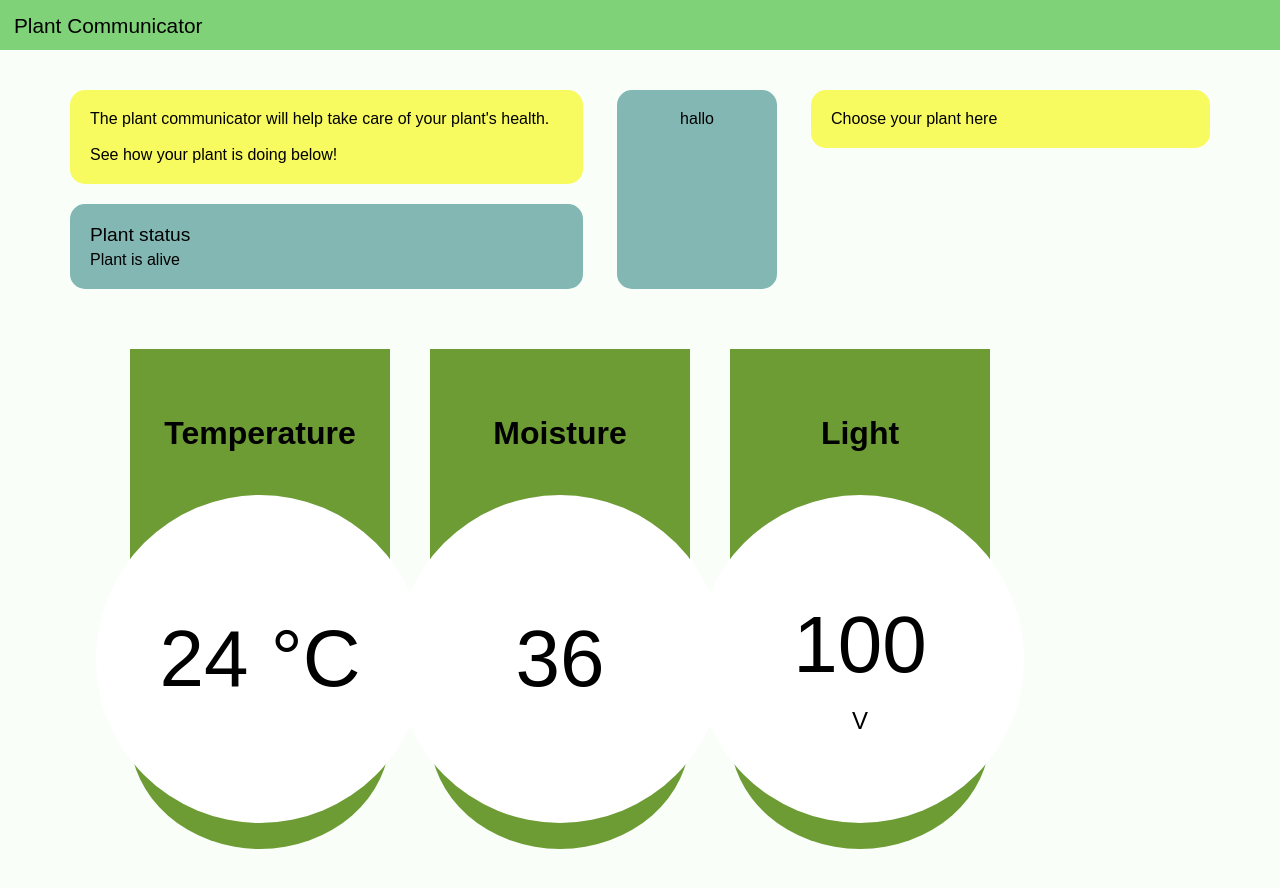
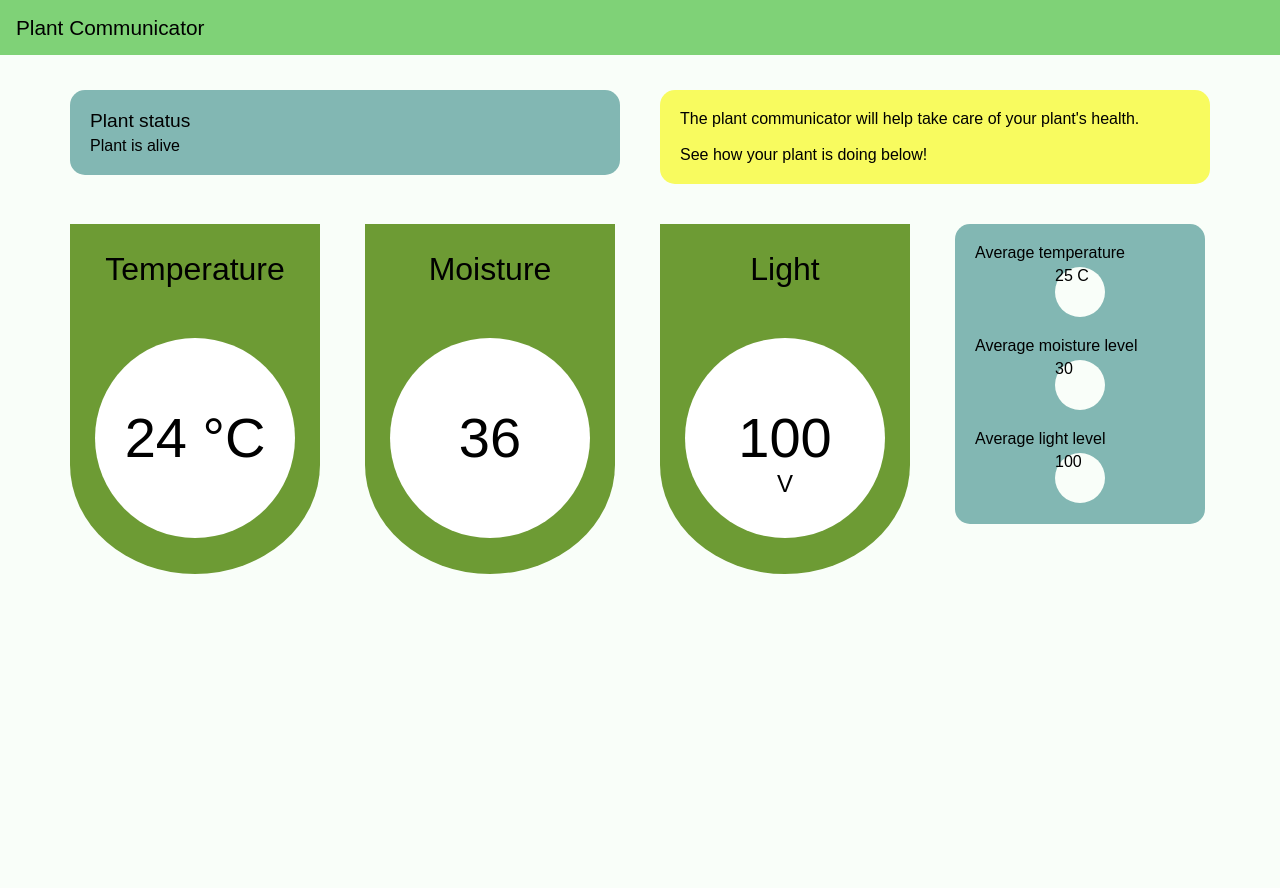
Before and after one commit to barerenate/plantCommunicatior, a plain HTML site: page wifiConnect_plantCommunicator/index.html in a window 1280 px wide. After the commit the page ends 800 px from the top, so only its background shows below. Drawn offline with Linux system fonts and the light colour scheme.

Commit message:
html oppd for preksamen

```diff
--- a/wifiConnect_plantCommunicator/index.html
+++ b/wifiConnect_plantCommunicator/index.html
@@ -14,7 +14,7 @@
 
         .header {
             width: 100%;
-            height: 50px;
+            height: 55px;
             margin: 0;
             position: absolute;
             background-color: #7FD277;
@@ -23,7 +23,7 @@
 
         .header h1 {
             margin: 0;
-            padding: 14px;
+            padding: 16px;
             font-size: 1.3rem;
             font-weight: 200;
             color: rgb(0, 0, 0);
@@ -34,47 +34,30 @@
             flex-wrap: wrap;
             margin-left: 70px;
             margin-right: 70px;
+            gap: 40px;
         }
 
         .column {
             display: flex;
             flex-wrap: wrap;
             flex-direction: column;
+            margin-top: 40px;
+            flex: 1;
         }
 
-        .column.left {
-            flex: 0 1 45%;
-            margin-top: 40px;
-        }
-
-        .column.center {
-            flex: 0 1 20%;
-            margin-top: 40px;
-        }
-
-        .column.right {
-            flex: 0 1 35%;
-            margin-top: 40px;
-        }
-
-        .descContainer {
-            margin-bottom: 20px;
-            margin-right: 20px;
-            width: 100%;
+        .desc {
             background-color: #F8FB5F;
             border-radius: 15px;
         }
 
-        .descContainer p {
+        .desc p {
             margin: 20px;
             font-weight: 200;
             text-align: left;
         }
 
-
         #status {
             background-color: #82B7B3;
-            width: 100%;
             border-radius: 15px;
         }
 
@@ -90,105 +73,57 @@
             margin-top: 5px;
         }
 
-        .fillerbox {
-            width: 70%;
-            margin-left: 15%;
-            height: 100%;
+        .sensor-info {
+            text-align: center;
+            height: 350px;
+            width: 250px;
+            border-radius: 0 0 800px 800px / 0 0 700px 700px;
+            background-color: rgb(109, 155, 52);
+        }
+
+        .sensor-info h2 {
+            text-align: center;
+            font-size: 2rem;
+            font-weight: 300;
+        }
+
+        .sensorContent {
+            margin-left: 25px;
+            margin-top: 50px;
+            width: 200px;
+            height: 200px;
+            background-color: rgba(255, 255, 255, 1);
+            border-radius: 50%;
+        }
+
+        .sensorContent p {
+            font-size: 3.5rem;
+            text-align: center;
+            font-weight: 500;
+            padding-top: 67px;
+            margin: 0;
+        }
+
+        .averages {
+            height: 300px;
+            width: 250px;
             background-color: #82B7B3;
             border-radius: 15px;
         }
 
-        .fillerbox p {
-            margin: 20px;
-            font-weight: 200;
-            text-align: center;
+        .averages h4 {
+            margin: 20px 20px 0 20px;
+            font-size: 1rem;
+            font-weight: 400;
         }
 
-        .plantpicker {
-            width: 100%;
-            background-color: #F8FB5F;
-            border-radius: 15px;
-        }
-
-        .plantpicker p {
-            margin: 20px;
-            font-weight: 200;
-            text-align: left;
-        }
-
-        .sensorContainer {
-            display: flex;
-            flex-wrap: wrap;
+        .averages p {
+            margin: 5px 0 0 100px;
             justify-content: center;
-            align-items: center;
-            margin: 20px;
-            padding: 20px;
-        }
-
-        .sensor-info {
-            /* border: 2px solid #333; */
-            padding: 10px;
-            margin: 20px;
-            text-align: center;
-            flex: 1;
-            height: 30rem;
-            width: 15rem;
-            border-radius: 0 0 800px 800px / 0 0 700px 700px;
-
-
-            display: flex;
-            flex-direction: column;
-            justify-content: flex-end;
-            align-items: center;
-            max-width: 22rem;
-            background-color: rgb(109, 155, 52);
-        }
-
-
-        .temperature {
-            /* background-color: grey; */
-            /* background-image: url("https://cdn.midjourney.com/e523ed77-0dcd-41d2-ab71-9884c97c4d96/0_2.png"); */
-            background-size: cover;
-            background-position: center;
-        }
-
-        .moisture {
-            /* background-color: grey; */
-            /* background-image: url("https://cdn.midjourney.com/3068c732-2eca-44f0-9788-840b308629b4/0_3.png"); */
-            background-size: cover;
-            background-position: center;
-        }
-
-        .light {
-            /* /* background-color: rgba(216, 216, 216, 0.637); */
-            /* background-image: url("https://cdn.midjourney.com/2764ece8-0ba3-4b54-aa1c-347c69d1f90a/0_3.png"); */
-            background-size: cover;
-            background-position: center;
-        }
-
-        .sensorContent {
-            display: flex;
-            background-color: rgba(255, 255, 255, 1);
-            border-radius: 50%;
-            margin: 1rem;
-            padding: 20px;
-            display: flex;
-            align-items: center;
-            justify-content: center;
-            flex-direction: column;
-            width: 18rem;
-            height: 18rem;
-
-
-        }
-
-        .sensorText {
-            font-size: 5rem;
-        }
-
-        .sensor-info h2 {
-            margin-top: 0;
-            font-size: 2rem;
+            width: 50px;
+            height: 50px;
+            background-color: #F9FEF9;
+            border-radius: 360px;
         }
 
         .sensorExtraContent {
@@ -219,54 +154,42 @@
     </header>
 
     <div class="row">
-    <div class="column left">
-    <div class="descContainer">
-        <p>The plant communicator will help take care of your plant's health.
-            <br> <br>
-            See how your plant is doing below!</p>
-    </div>
-
-    <div id="status">
-        <h3>Plant status</h3>
-        <p>Plant is <span id="plantStatus">alive</span></p>
-    </div>
-    </div>
-
-
-    <div class="column center">
-        <div class="fillerbox">
-            <p>hallo</p>
+    <div class="column">
+        <div id="status">
+            <h3>Plant status</h3>
+            <p>Plant is <span id="plantStatus">alive</span></p>
         </div>
     </div>
-
-    <div class="column right">
-        <div class="plantpicker">
-            <p>Choose your plant here</p>
+    <div class="column">
+        <div class="desc">
+            <p>The plant communicator will help take care of your plant's health.
+                <br> <br>
+            See how your plant is doing below!</p>
         </div>
     </div>
     </div>
 
     <div class="row">
-    <div class="sensorContainer">
-        <div class="sensor-info temperature">
-
+    <div class="column">
+        <div class="sensor-info">
             <h2>Temperature</h2>
-
             <div class="sensorContent">
                 <p><span id="tempMarker" class="sensorText"><!--tempMarker --> 24 °C</span></p>
                 <!-- <p>Mean: meanMarker °C</p>
                 <p>Below zero: zeroMarker</p> -->
             </div>
         </div>
-        <div class="sensor-info moisture">
-
+    </div>
+    <div class="column">
+        <div class="sensor-info">
             <h2>Moisture</h2>
             <div class="sensorContent ">
                 <p> <span id="moistureMarker" class="sensorText"><!--moistureMarker --> 36</span></p>
             </div>
         </div>
-        <div class="sensor-info light" >
-
+    </div>
+    <div class="column">
+        <div class="sensor-info">
             <h2>Light</h2>
             <div class="sensorContent">
                 <p><span id="lightMarker" class="sensorText"> <!-- lightMarker--> 100</span></p>
@@ -280,6 +203,16 @@
                     <p>Darkness: </p>
                 </div>
             </div>
+        </div>
+    </div>
+    <div class="column">
+        <div class="averages">
+            <h4>Average temperature</h4>
+            <p> 25 C</p>
+            <h4>Average moisture level</h4>
+            <p>30</p>
+            <h4>Average light level</h4>
+            <p>100</p>
         </div>
     </div>
     </div>
```
